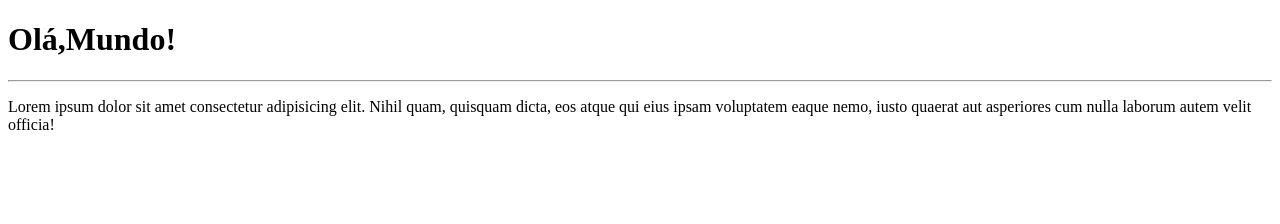
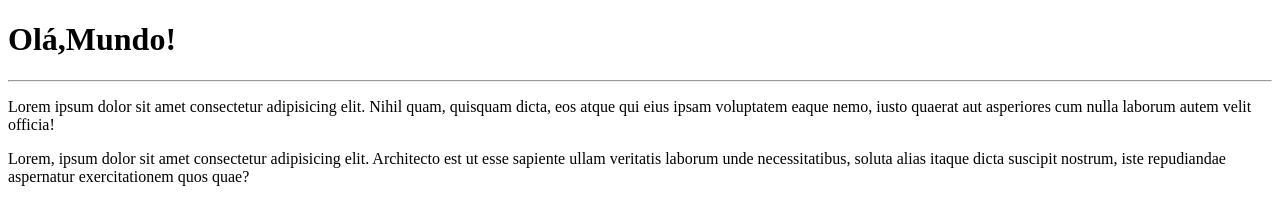
Before and after one commit to cleitonsilva97/Meus-Projetos, a plain HTML site: page site-exemplo/index.html in a window 1280 px wide. Drawn offline with Linux system fonts and the light colour scheme.

Commit message:
adicionei um parágrafo

```diff
--- a/site-exemplo/index.html
+++ b/site-exemplo/index.html
@@ -9,6 +9,7 @@
     <h1>Olá,Mundo!</h1>
     <hr>
     <p>Lorem ipsum dolor sit amet consectetur adipisicing elit. Nihil quam, quisquam dicta, eos atque qui eius ipsam voluptatem eaque nemo, iusto quaerat aut asperiores cum nulla laborum autem velit officia!</p>
+    <p>Lorem, ipsum dolor sit amet consectetur adipisicing elit. Architecto est ut esse sapiente ullam veritatis laborum unde necessitatibus, soluta alias itaque dicta suscipit nostrum, iste repudiandae aspernatur exercitationem quos quae?</p>
 
 </body>
 </html>
```
